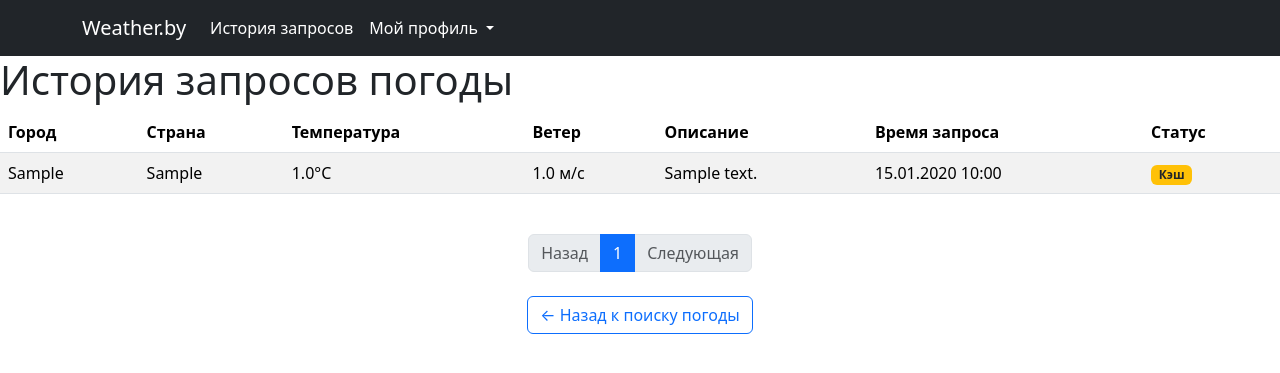
After one commit to Riot7788/Weather_API, a Django app: page /query_history/ in a window 1280 px wide. The commit adds this page. Shown: the top 373 px of the page. Run offline with Django 5.2, Linux system fonts and the light colour scheme; tables that the repository leaves empty hold one stand-in row (values such as "Sample post").

Commit message:
Created history.html. Displayed the site's search history and added pagination to the page.

```diff
--- /dev/null
+++ b/src/templates/weather_app/history.html
@@ -0,0 +1,95 @@
+{% extends "base.html" %}
+
+{% load static %}
+{% load change_params %}
+
+{% block title %} about us {% endblock %}
+
+
+{% block content %}
+
+<h1>История запросов погоды</h1>
+
+{% if page_obj %}
+<div class="table-responsive">
+    <table class="table table-striped">
+        <thead>
+            <tr>
+                <th>Город</th>
+                <th>Страна</th>
+                <th>Температура</th>
+                <th>Ветер</th>
+                <th>Описание</th>
+                <th>Время запроса</th>
+                <th>Статус</th>
+            </tr>
+        </thead>
+        <tbody>
+            {% for query in page_obj %}
+            <tr>
+                <td>{{ query.city }}</td>
+                <td>{{ query.country }}</td>
+                <td>{{ query.temperature|floatformat:1 }}°{{ query.unit }}</td>
+                <td>{{ query.wind_speed|floatformat:1 }} м/с</td>
+                <td>{{ query.description|capfirst }}</td>
+                <td>{{ query.timestamp|date:"d.m.Y H:i" }}</td>
+                <td>
+                    {% if query.from_cache %}
+                    <span class="badge bg-warning text-dark">Кэш</span>
+                    {% else %}
+                    <span class="badge bg-success">API</span>
+                    {% endif %}
+                </td>
+            </tr>
+            {% endfor %}
+        </tbody>
+    </table>
+</div>
+
+
+<nav aria-label="Page navigation example">
+    <ul class="pagination justify-content-center my-4">
+        <div class="custom-shadow d-flex">
+
+            <!-- Назад -->
+            <li class="page-item {% if not page_obj.has_previous %} disabled {% endif %}">
+                <a class="page-link"
+                   href="{% if page_obj.has_previous %}?{% change_params page=page_obj.previous_page_number %}{% else %}#{% endif %}">
+                    Назад
+                </a>
+            </li>
+
+            {% for page in page_obj.paginator.page_range %}
+                {% if page >= page_obj.number|add:-2 and page <= page_obj.number|add:2 %}
+                    <li class="page-item {% if page_obj.number == page %} active {% endif %}">
+                        <a class="page-link" href="?{% change_params page=page %}">{{ page }}</a>
+                    </li>
+                {% endif %}
+            {% endfor %}
+
+            <li class="page-item {% if not page_obj.has_next %} disabled {% endif %}">
+                <a class="page-link"
+                   href="{% if page_obj.has_next %}?{% change_params page=page_obj.next_page_number %}{% else %}#{% endif %}">
+                    Следующая
+                </a>
+            </li>
+
+        </div>
+    </ul>
+</nav>
+
+
+{% else %}
+<div class="alert alert-info">
+    Запросов не найдено.
+</div>
+{% endif %}
+
+
+<div class="text-center mt-4">
+    <a href="{% url 'home' %}" class="btn btn-outline-primary">
+        ← Назад к поиску погоды
+    </a>
+</div>
+
+{% endblock %}
--- a/src/templates/weather_app/home.html
+++ b/src/templates/weather_app/home.html
@@ -66,5 +66,6 @@
         </div>
     </div>
 </div>
+{% endif %}
 
 {% endblock %}
--- a/src/templates/weather_app/navbar.html
+++ b/src/templates/weather_app/navbar.html
@@ -7,20 +7,10 @@
             </button>
             <div class="collapse navbar-collapse" id="navbarSupportedContent">
                 <ul class="navbar-nav me-auto mb-2 mb-lg-0">
-                    <li class="nav-item dropdown ">
-                        <a class="nav-link dropdown-toggle text-white" href="#" role="button"
-                           data-bs-toggle="dropdown" aria-expanded="false">
-                            Информация
-                        </a>
-                        <ul class="dropdown-menu">
-                            <li><a class="dropdown-item  text-white" href="#">Контактная информация</a></li>
-                            <li><a class="dropdown-item  text-white" href="#">Про нас</a></li>
+                    <li class="nav-item">
+                        <a class="nav-link  text-white" href="{% url 'history' %}">История запросов</a>
+                    </li>
 
-                        </ul>
-                    </li>
-                    <li class="nav-item">
-                        <a class="nav-link  text-white" href="#">Войти</a>
-                    </li>
                     <li class="nav-item dropdown ">
                         <a class="nav-link dropdown-toggle text-white" href="#" role="button"
                            data-bs-toggle="dropdown" aria-expanded="false">
@@ -29,7 +19,7 @@
                         <ul class="dropdown-menu">
                             <li><a class="dropdown-item  text-white" href="#">Личный кабинет</a>
                             <li><a class="dropdown-item  text-white" href="#">Регистрация пользователя</a></li>
-                            <li><a class="dropdown-item  text-white" href="#">Админ панель</a></li>
+                            <li><a class="dropdown-item  text-white" href="{% url 'admin:index' %}">Админ панель</a></li>
                             <li>
                                 <hr class="dropdown-divider">
                             </li>
--- /dev/null
+++ b/src/weather_app/templatetags/change_params.py
@@ -0,0 +1,12 @@
+from django import template
+from django.utils.http import urlencode
+
+
+register = template.Library()
+
+
+@register.simple_tag(takes_context=True)
+def change_params(context, **kwargs):
+    query = context['request'].GET.dict()
+    query.update(kwargs)
+    return urlencode(query)
--- a/src/weather_app/urls.py
+++ b/src/weather_app/urls.py
@@ -3,10 +3,12 @@ from django.urls import path
 
 from .views import (
     home_view,
+    query_history,
 
 )
 
 urlpatterns = [
     path("", home_view, name="home"),
+    path('query_history/', query_history, name="history"),
 
 ]
--- a/src/weather_app/views.py
+++ b/src/weather_app/views.py
@@ -1,7 +1,6 @@
-import requests
-import os
-from django.http import HttpResponse
+from django.core.paginator import Paginator
 from django.shortcuts import render
+from .models import WeatherQuery
 
 from .service import (
     get_cached_weather,
@@ -48,10 +47,29 @@ def create_context_from_query(weather_query, from_cache=False, weather_data=None
             'lat': weather_query.latitude,
             'lon': weather_query.longitude,
             'temp': round(weather_query.temperature),
-            'wind_speed': weather_query.wind_speed,  # Всегда в м/с
+            'wind_speed': weather_query.wind_speed,
             'description': weather_query.description,
             'unit': weather_query.unit,
             'icon': icon,
         },
         "from_cache": from_cache,
     }
+
+
+def query_history(request):
+
+    queries = WeatherQuery.objects.all().order_by('-timestamp')
+
+    paginator = Paginator(queries, 10)
+    page_number = request.GET.get('page')
+    page_obj = paginator.get_page(page_number)
+
+    context = {
+        'page_obj': page_obj,
+    }
+
+    return render(
+        request=request,
+        template_name="history.html",
+        context=context
+    )
```
Also changed, not shown: src/weather_app/migrations/0001_initial.py (added), src/weather_app/templatetags/__init__.py (added).
